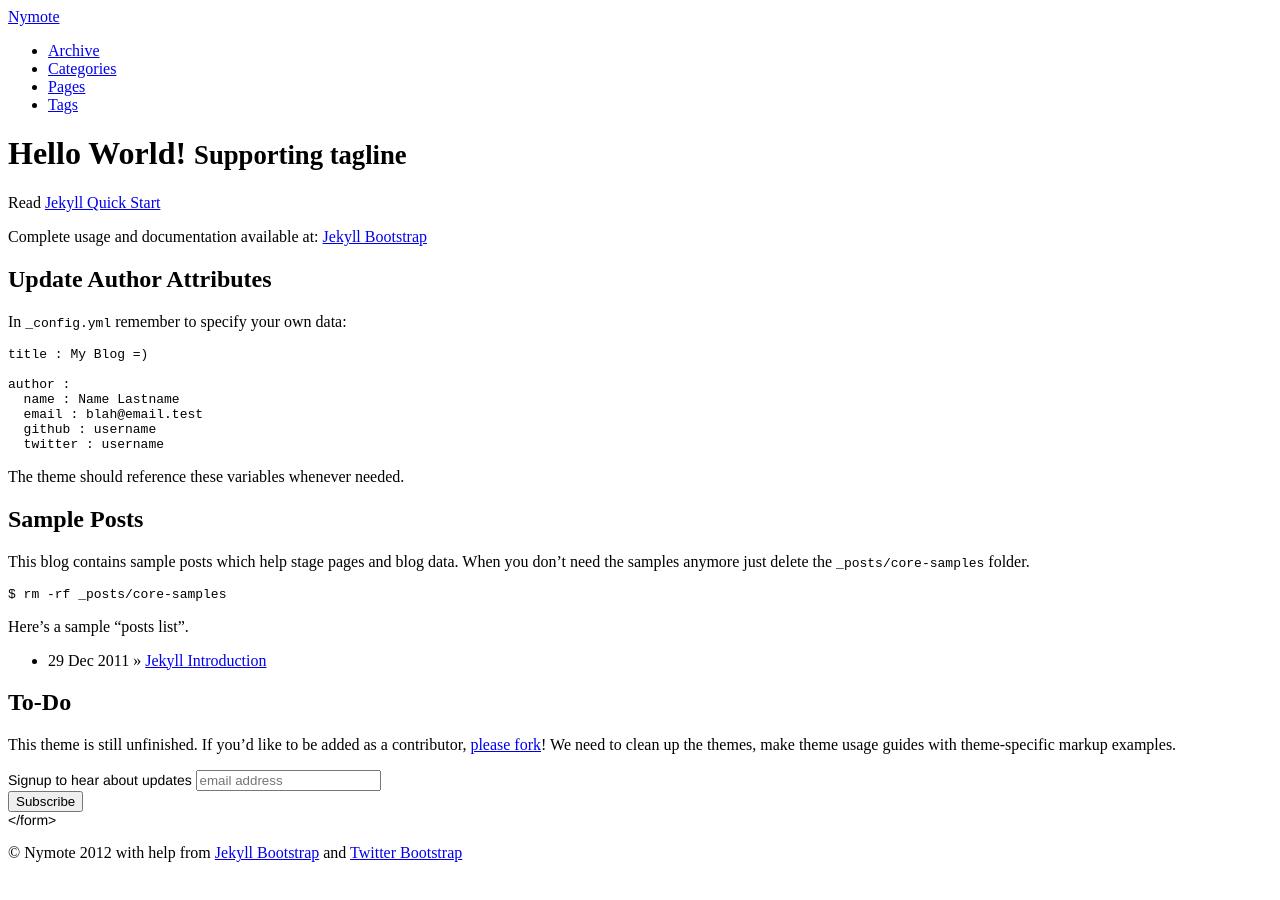
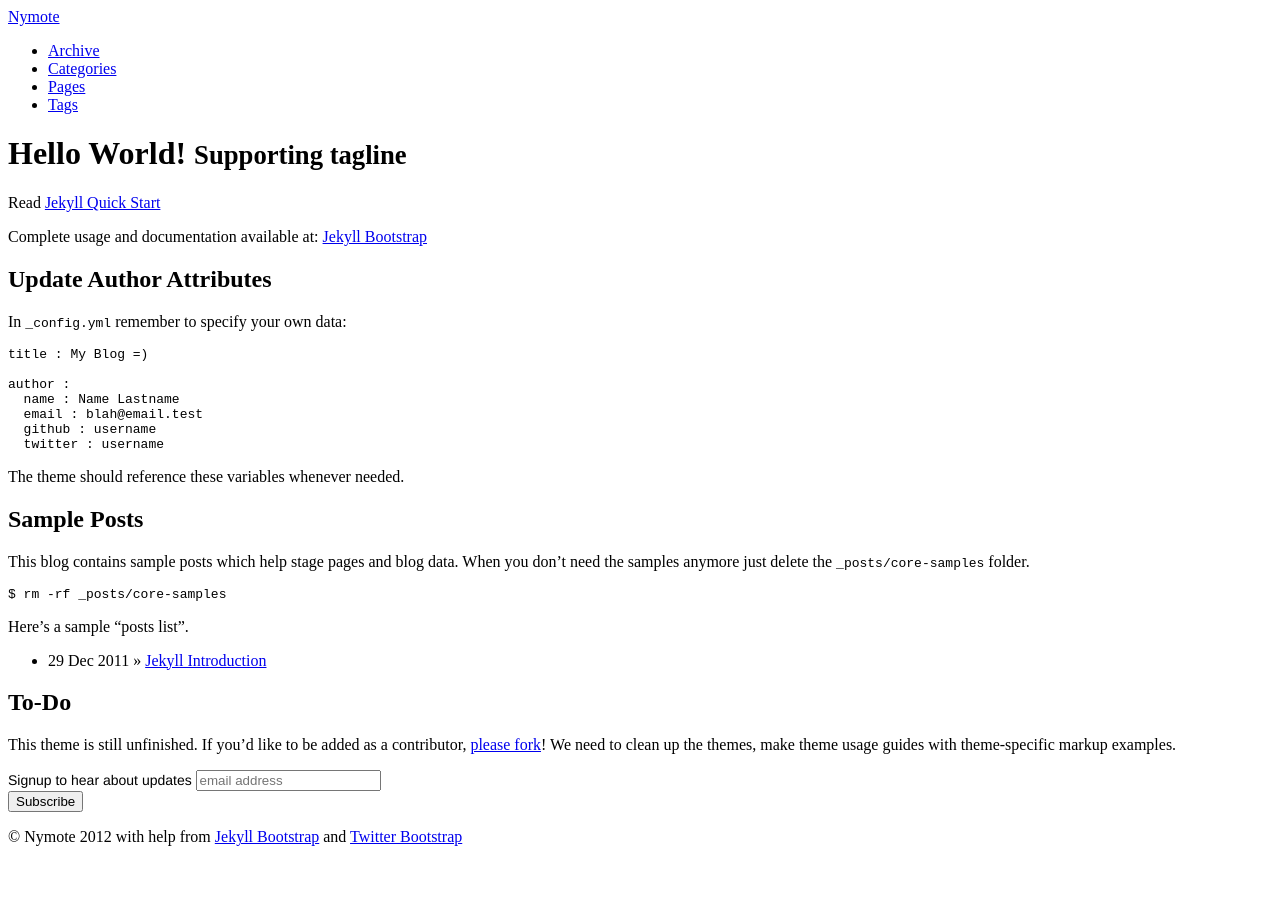
Before and after one commit to amirmc/dlfn-www, a Jekyll site: the page built from index.md, in a window 1280 px wide. Built offline with Jekyll 4.4.1, drawn with Linux system fonts in a browser that asks for light colours; comment, search, counter and statistics services are not loaded.

Commit message:
move mailchimp to _include

```diff
--- /dev/null
+++ b/_includes/amc/mailchimp.html
@@ -0,0 +1,16 @@
+<!-- Begin MailChimp Signup Form -->
+<link href="http://cdn-images.mailchimp.com/embedcode/slim-081711.css" rel="stylesheet" type="text/css">
+<style type="text/css">
+    #mc_embed_signup{background:#fff; clear:left; font:14px Helvetica,Arial,sans-serif; }
+    /* Add your own MailChimp form style overrides in your site stylesheet or in this style block.
+       We recommend moving this block and the preceding CSS link to the HEAD of your HTML file. */
+</style>
+<div id="mc_embed_signup">
+<form action="http://nymote.us5.list-manage.com/subscribe/post?u=8a83b2d5453bba2ee5838b4ad&amp;id=a41245094c" method="post" id="mc-embedded-subscribe-form" name="mc-embedded-subscribe-form" class="validate" target="_blank">
+    <label for="mce-EMAIL">Signup to hear about updates</label>
+    <input type="email" value="" name="EMAIL" class="email" id="mce-EMAIL" placeholder="email address" required>
+    <div class="clear"><input type="submit" value="Subscribe" name="subscribe" id="mc-embedded-subscribe" class="button"></div>
+</form>
+</div>
+
+<!--End mc_embed_signup-->
--- a/index.md
+++ b/index.md
@@ -43,19 +43,4 @@
 This theme is still unfinished. If you'd like to be added as a contributor, [please fork](http://github.com/plusjade/jekyll-bootstrap)!
 We need to clean up the themes, make theme usage guides with theme-specific markup examples.
 
-<!-- Begin MailChimp Signup Form -->
-<link href="http://cdn-images.mailchimp.com/embedcode/slim-081711.css" rel="stylesheet" type="text/css" />
-<style type="text/css">
-  #mc_embed_signup{background:#fff; clear:left; font:14px Helvetica,Arial,sans-serif; }
-  /* Add your own MailChimp form style overrides in your site stylesheet or in this style block.
-     We recommend moving this block and the preceding CSS link to the HEAD of your HTML file. */
-</style>
-<div id="mc_embed_signup">
-<form action="http://nymote.us5.list-manage.com/subscribe/post?u=8a83b2d5453bba2ee5838b4ad&amp;id=a41245094c" method="post" id="mc-embedded-subscribe-form" name="mc-embedded-subscribe-form" class="validate" target="_blank" />
-  <label for="mce-EMAIL">Signup to hear about updates</label>
-  <input type="email" value="" name="EMAIL" class="email" id="mce-EMAIL" placeholder="email address" required>
-  <div class="clear"><input type="submit" value="Subscribe" name="subscribe" id="mc-embedded-subscribe" class="button"></div>
-</form>
-</div>
-
-<!--End mc_embed_signup-->
+{% include amc/mailchimp.html %}
```
